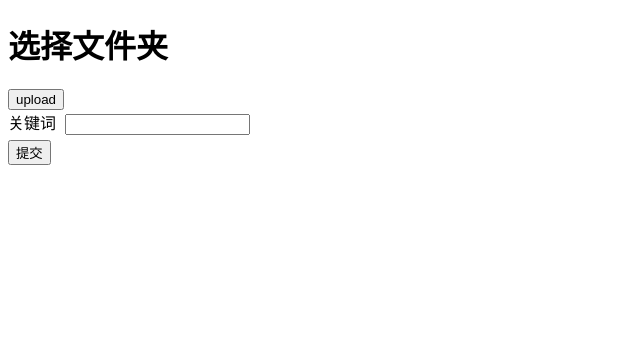
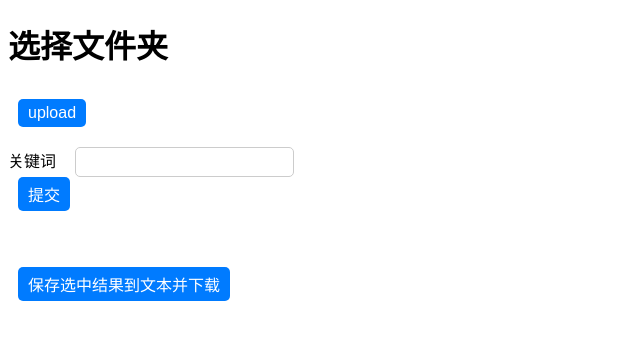
Before and after one commit to mtfzhizhe/file-search-system, a Flask app: page / in a window 1280 px wide. Shown: the top 340 px of the page, without its empty margins (0-640 px from the left). Run offline with Flask 3, Linux system fonts and the light colour scheme; parts of the project's set-up code (start-up, migrations or seed data) failed here and were passed over.

Commit message:
Update index.html

```diff
--- a/pythonProject2/templates/index.html
+++ b/pythonProject2/templates/index.html
@@ -3,6 +3,25 @@
 <head>
     <title>选择文件夹</title>
 </head>
+<style>
+	input[type="submit"], button {
+      margin: 10px;
+      padding: 5px 10px;
+      border: none;
+      border-radius: 5px;
+      background-color: #007bff;
+      color: #fff;
+      font-size: 16px;
+      cursor: pointer;
+    }
+    input[type="text"] {
+      margin: 10px;
+      padding: 5px;
+      border: 1px solid #ccc;
+      border-radius: 5px;
+      font-size: 16px;
+    }
+</style>
 <body>
     <h1>选择文件夹</h1>
     <a href="/upload"><button onclick="">upload</button></a>
@@ -16,6 +35,38 @@
     {{item.title}}<br/>
     <input type="checkbox"/>{{item.content}}<br/>
 {% endfor %}
+<br><br>
+<button onclick="saveSelectedResults()">保存选中结果到文本并下载</button>
 </table>
 </body>
 </html>
+<script>
+function saveSelectedResults() {
+    if (selectedResults.length === 0) {
+      return;
+    }
+
+    const filename = 'selected_results.txt';
+    let content = '';
+
+    for (let i = 0; i < selectedResults.length; i++) {
+      content += selectedResults[i] + '\n';
+    }
+
+    const element = document.createElement('a');
+    element.href = 'data:text/plain;charset=utf-8,' + encodeURIComponent(content);
+    element.download = filename;
+    element.style.display = 'none';
+    document.body.appendChild(element);
+
+    element.click();
+
+    document.body.removeChild(element);
+  }
+
+  const folderInput = document.getElementById('folder');
+  folderInput.addEventListener('change', function() {
+    const files = Array.from(folderInput.files);
+    indexFiles(files);
+  });
+</script>
```
